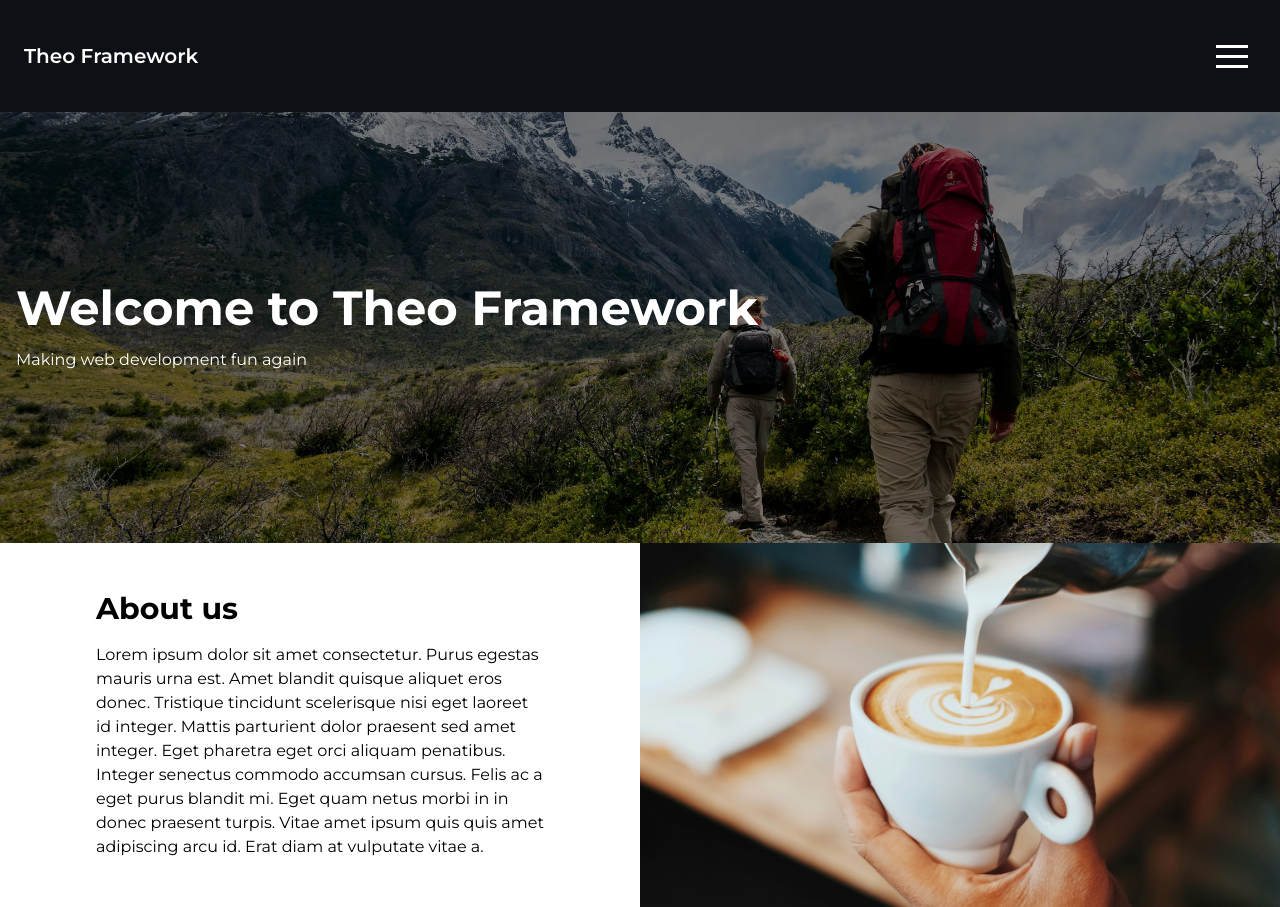
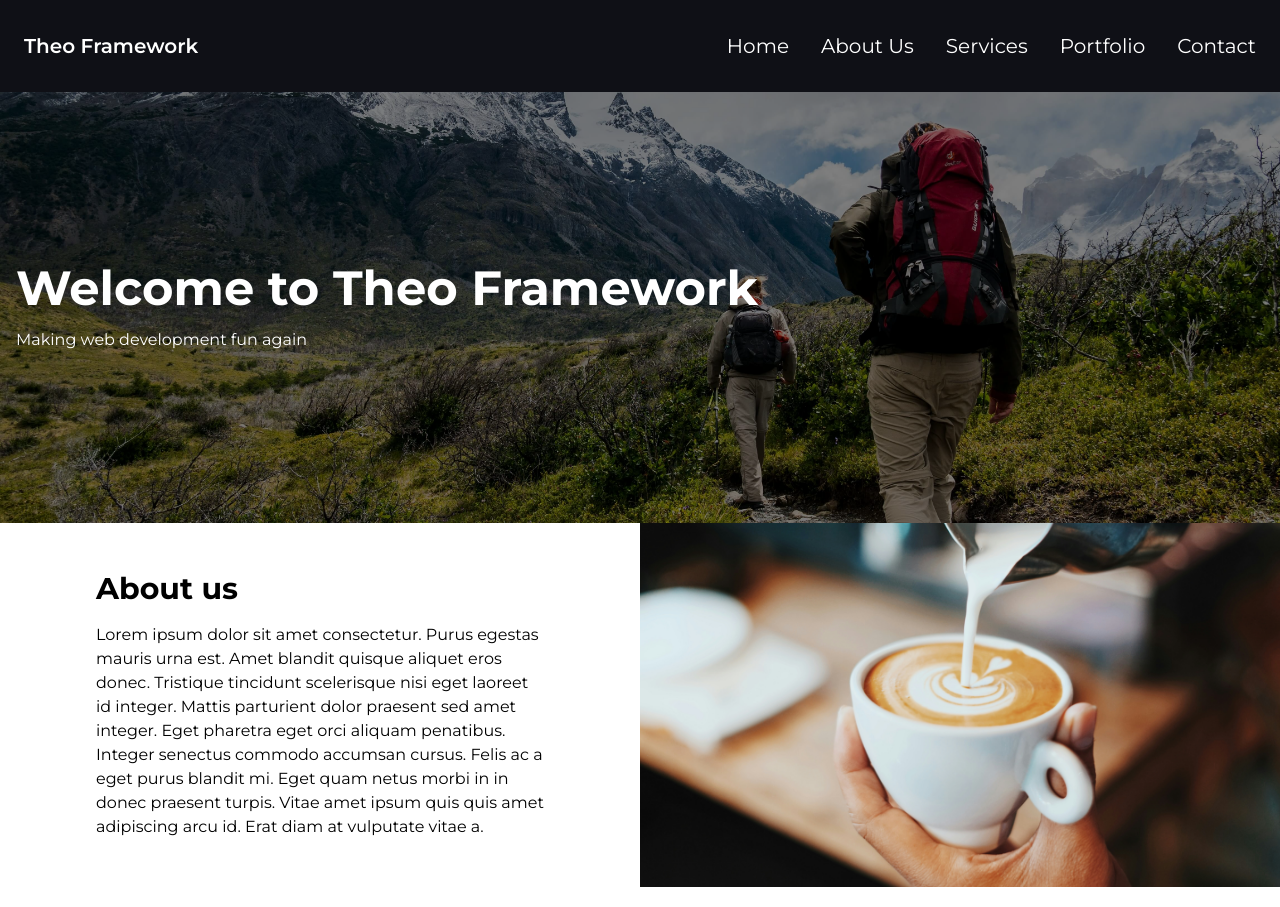
Before and after one commit to guilhermeramosht/nextjs-boilerplate-guilhermeramosht, a Next.js app: page /en in a window 1280 px wide. Built offline with nearby package versions, Linux system fonts and the light colour scheme.

Commit message:
feat(header): implementing desktop

```diff
--- a/src/components/Header/HeaderNavbar.component.tsx
+++ b/src/components/Header/HeaderNavbar.component.tsx
@@ -20,7 +20,7 @@ const HeaderNavbar: React.FC<Props> = ({ isHamburerShown = true, menu }) => {
         menu={menu}
         className={twMerge(
           clsx(
-            '-translate-x-[100%] transition fixed inset-0 flex items-center justify-center bg-primary z-10',
+            '-translate-x-[100%] md:translate-x-0 transition fixed inset-0 flex items-center justify-center bg-primary z-10 md:static md:bg-transparent md:inset-auto md:flex-row md:justify-end md:gap-8 md:z-0',
             {
               'translate-x-0': isOpen
             }
@@ -29,7 +29,7 @@ const HeaderNavbar: React.FC<Props> = ({ isHamburerShown = true, menu }) => {
       />
 
       {isHamburerShown && (
-        <div className="z-20">
+        <div className="z-20 md:hidden">
           <Hamburger
             color="#FFFFFF"
             toggled={isOpen}
--- a/src/components/Navbar/Navbar.component.tsx
+++ b/src/components/Navbar/Navbar.component.tsx
@@ -7,9 +7,9 @@ interface Props {
 
 const Navbar: React.FC<Props> = ({ className = '', menu }) => (
   <nav className={className}>
-    <ul className="flex flex-col items-center justify-center gap-5">
+    <ul className="flex flex-col items-center justify-center gap-5 md:flex-row md:gap-8">
       {project.navItems.map((navItem) => (
-        <li className="text-center text-xl font-semibold" key={navItem.key}>
+        <li className="text-center text-xl" key={navItem.key}>
           <a href={navItem.href}>{menu[navItem.key]}</a>
         </li>
       ))}
```
